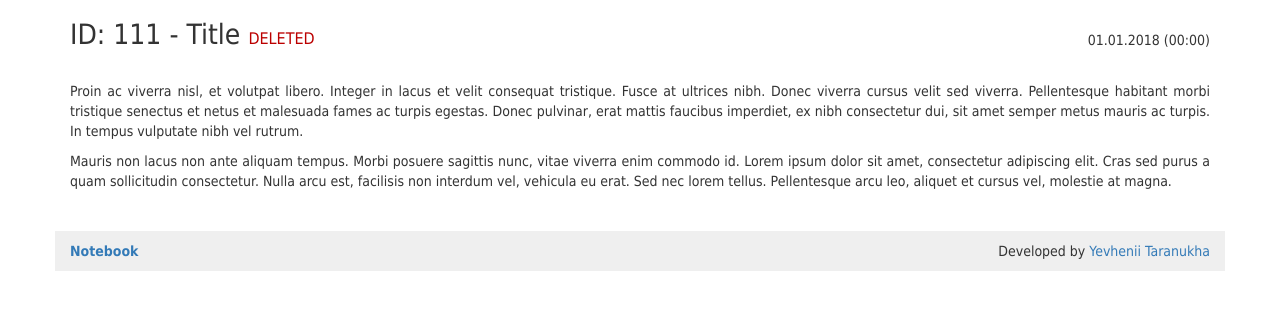
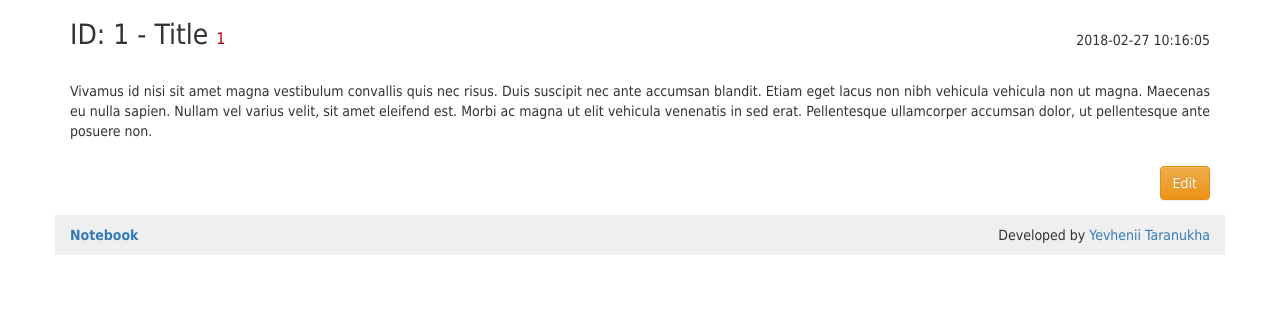
Before and after one commit to tzhenia/Notebook, a PHP site: page /note.php?id=1 in a window 1280 px wide. Shown: the part 43-353 px from the top of the page. Run offline with PHP 8.4, Linux system fonts and the light colour scheme; data comes from the database, SQL or seed files in the repository.

Commit message:
added: view for deleted notes /controller for a note

```diff
--- a/src/controller/ShowNotes.php
+++ b/src/controller/ShowNotes.php
@@ -11,9 +11,7 @@ require_once "Config.php";
 abstract class ShowNotes{
 
 
-    public static function printAll()
-    {
-
+    public static function checkNote($howMany){
 
         $query = "SELECT * FROM notes ORDER BY id";
         $stmt = Config::get_db_connect()->prepare($query);
@@ -21,17 +19,77 @@ abstract class ShowNotes{
 
         $num = $stmt->rowCount();
 
+        if ($num > 0) {
 
-        if ($num > 0) {
+            if ($howMany == "all"){
+                self::printAll($stmt);
+            }
+
+            else{
+                $query = "SELECT * FROM notes WHERE id = " . $howMany;
+                $stmt = Config::get_db_connect()->prepare($query);
+                $stmt->execute();
+                self::printOne($stmt);
+            }
+
+        }
+
+        else{
+            self::printNUN();
+        }
+
+    }
+
+
+    private static function printOne($stmt){
 
         while ($row = $stmt->fetch(PDO::FETCH_ASSOC)){
 
             extract($row);
 
             echo "
+                <div class='container'>
+                    <div class='row'>
+                        <div class='col-sm-9'><h1>ID: {$id} - Title <small>{$status}</small></h1></div>
+                        <div class='col-sm-3'><p class='date text-right'>{$dateTime}</p></div>
+                    </div>
+                    <div class='row'>
+                        <div class='col-lg-12'>
+                            <div class='content'>
+                                <p>{$text}</p>
+                            </div>
+                        </div>
+                    </div>
+
+                    <div class='row'>
+                        <div class='col-xs-12 text-right'>
+                            <a href='edit.php?id={$id}' type='button' class='btn btn-warning'>Edit</a>
+                        </div>
+                    </div>
+                 </div>
+             ";
+
+        }
+
+    }
+
+    private static function printAll($stmt){
+
+        while ($row = $stmt->fetch(PDO::FETCH_ASSOC)){
+
+            extract($row);
 
 
-                 <div class='row note'>
+            if ($status==1){
+                echo "<div class='row note'>";
+            }
+
+            else if ($status==0){
+                echo "<div class='row note deleted'>";
+            }
+
+            echo "
+
                     <div class='col-xs-12 col-sm-9 col-md-10'><a href='note.php?id={$id}'><span>ID: {$id}</span> - {$dateTime} - {$title}</a></div>
                     <div class='col-xs-12 col-sm-3 col-md-2'>
                         <a href='edit.php?id={$id}' type='button' class='btn btn-warning'>Edit</a>
@@ -40,15 +98,12 @@ abstract class ShowNotes{
                 </div>
              ";
 
-
+        }
 
     }
-        }
 
-        else {
+    private static function printNUN(){
         echo "<div class='alert alert-danger'>No records found.</div>";
-        }
-
     }
 
 
--- a/src/css/main.css
+++ b/src/css/main.css
@@ -77,7 +77,7 @@ h1 small{
     font-size: 15px;
 }
 
-.deleted{
+.deleted div:first-child a{
     color: #c7c7c7 !important;
     text-decoration: line-through;
 }
--- a/src/index.php
+++ b/src/index.php
@@ -11,7 +11,7 @@
             <div class="col-xs-12"><h1>List of notes</h1></div>
         </div>
 
-        <?php ShowNotes::printAll(); ?>
+        <?php ShowNotes::checkNote("all"); ?>
 
     </div>
 
--- a/src/note.php
+++ b/src/note.php
@@ -1,26 +1,16 @@
 <?php
     require_once "view/header.php";
+    require_once "controller/ShowNotes.php";
+
+if (isset($_GET['id'])) {
+    $id = $_GET['id'];
+
+}
+
+
 ?>
 
-<div class="container">
-    <div class="row">
-        <div class="col-sm-9"><h1>ID: 111 - Title <small>Deleted</small></h1></div>
-        <div class="col-sm-3"><p class="date text-right">01.01.2018 (00:00)</p></div>
-    </div>
-    <div class="row">
-        <div class="col-lg-12">
-            <div class="content">
-                <p>
-                     Proin ac viverra nisl, et volutpat libero. Integer in lacus et velit consequat tristique. Fusce at ultrices nibh. Donec viverra cursus velit sed viverra. Pellentesque habitant morbi tristique senectus et netus et malesuada fames ac turpis egestas. Donec pulvinar, erat mattis faucibus imperdiet, ex nibh consectetur dui, sit amet semper metus mauris ac turpis. In tempus vulputate nibh vel rutrum.
-                </p>
-
-                <p>
-                    Mauris non lacus non ante aliquam tempus. Morbi posuere sagittis nunc, vitae viverra enim commodo id. Lorem ipsum dolor sit amet, consectetur adipiscing elit. Cras sed purus a quam sollicitudin consectetur. Nulla arcu est, facilisis non interdum vel, vehicula eu erat. Sed nec lorem tellus. Pellentesque arcu leo, aliquet et cursus vel, molestie at magna.
-                </p>
-            </div>
-        </div>
-    </div>
-</div>
+    <?php ShowNotes::checkNote($id); ?>
 
 <?php
     require_once "view/footer.php";
```
Lines whose indentation alone changed are shown as unchanged.
